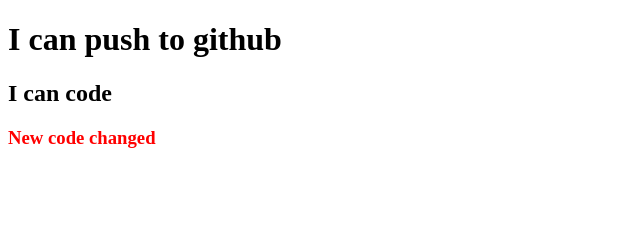
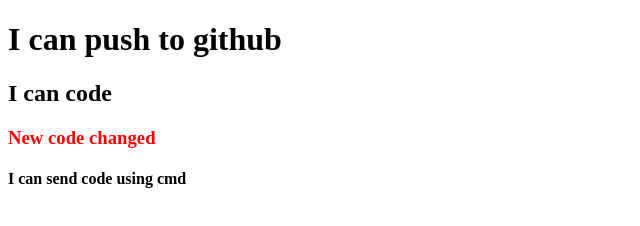
Before and after one commit to Shakil-Ahmed7/my-second-repo, a plain HTML site: page index.html in a window 1280 px wide. Shown: the whole page, without its empty margins (0-640 px from the left). Drawn offline with Linux system fonts and the light colour scheme.

Commit message:
commit by cmd

```diff
--- a/index.html
+++ b/index.html
@@ -11,6 +11,7 @@
     <h1>I can push to github</h1>
     <h2>I can code</h2>
     <h3>New code changed</h3>
+    <h4>I can send code using cmd</h4>
 
 </body>
 </html>
```
